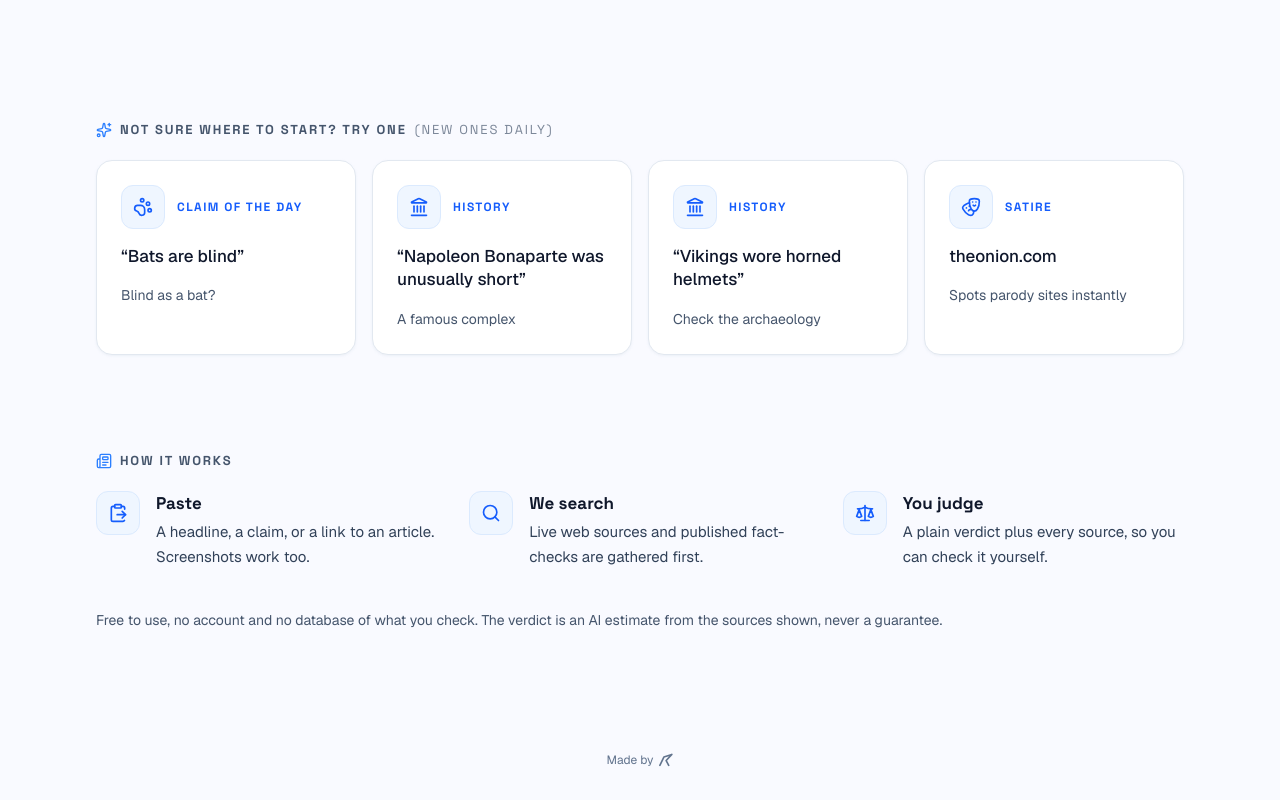
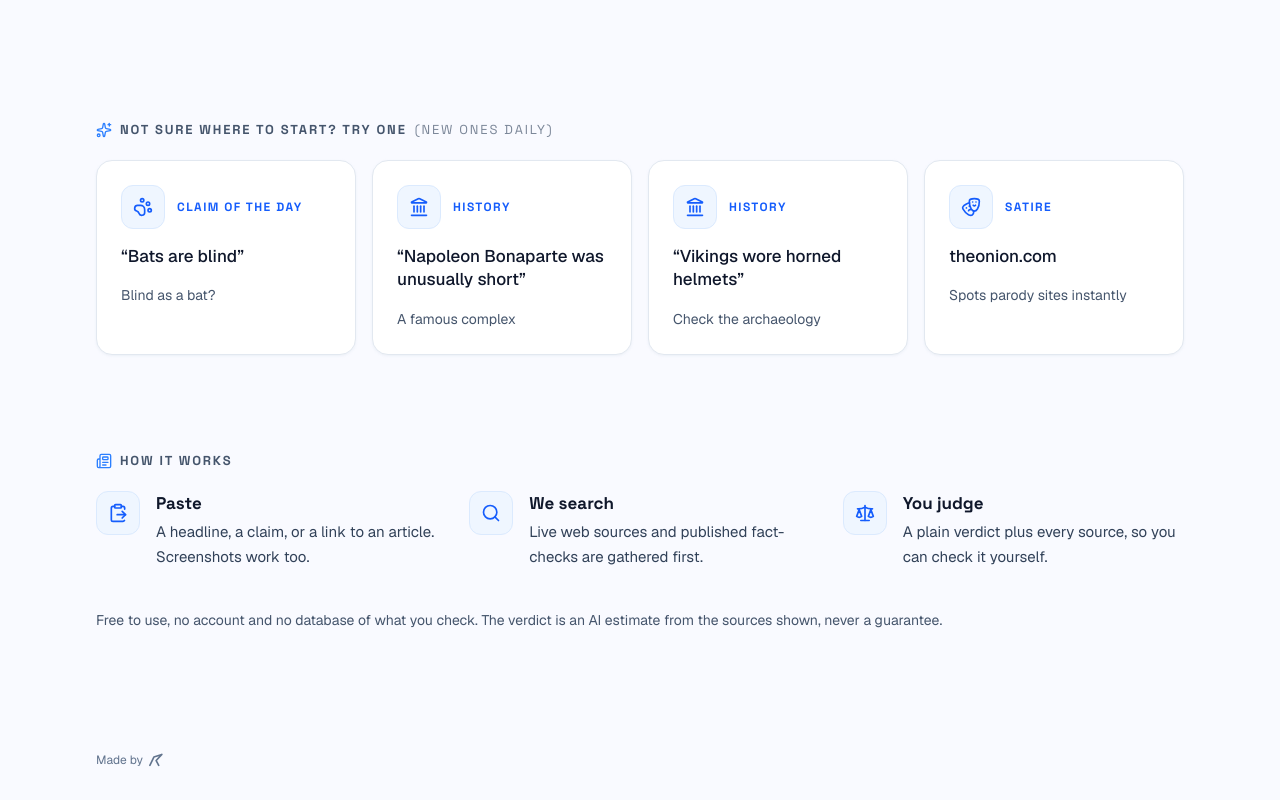
Before and after one commit to robrego/news-verifier, a Next.js app: page / in a window 1280 px wide. Shown: the part 593-1393 px from the top of the page. Built offline with nearby package versions, Linux system fonts and the light colour scheme.

Commit message:
Footer: left aligned with the page content
Co-Authored-By: Claude Sonnet 5.5 <noreply@anthropic.com>
Claude-Session: https://claude.ai/code/session_014sHkxZvMj51LPKkbp86cBr

```diff
--- a/src/app/layout.tsx
+++ b/src/app/layout.tsx
@@ -39,8 +39,10 @@ export default function RootLayout({
         <main>
           {children}
         </main>
-        <footer className="flex justify-center px-4 py-6 text-xs text-slate-500">
-          <MadeByR />
+        <footer className="px-4 pb-8 pt-6 text-xs text-slate-500 sm:px-6 lg:px-24">
+          <div className="mx-auto max-w-7xl">
+            <MadeByR />
+          </div>
         </footer>
         <Analytics />
       </body>
```
